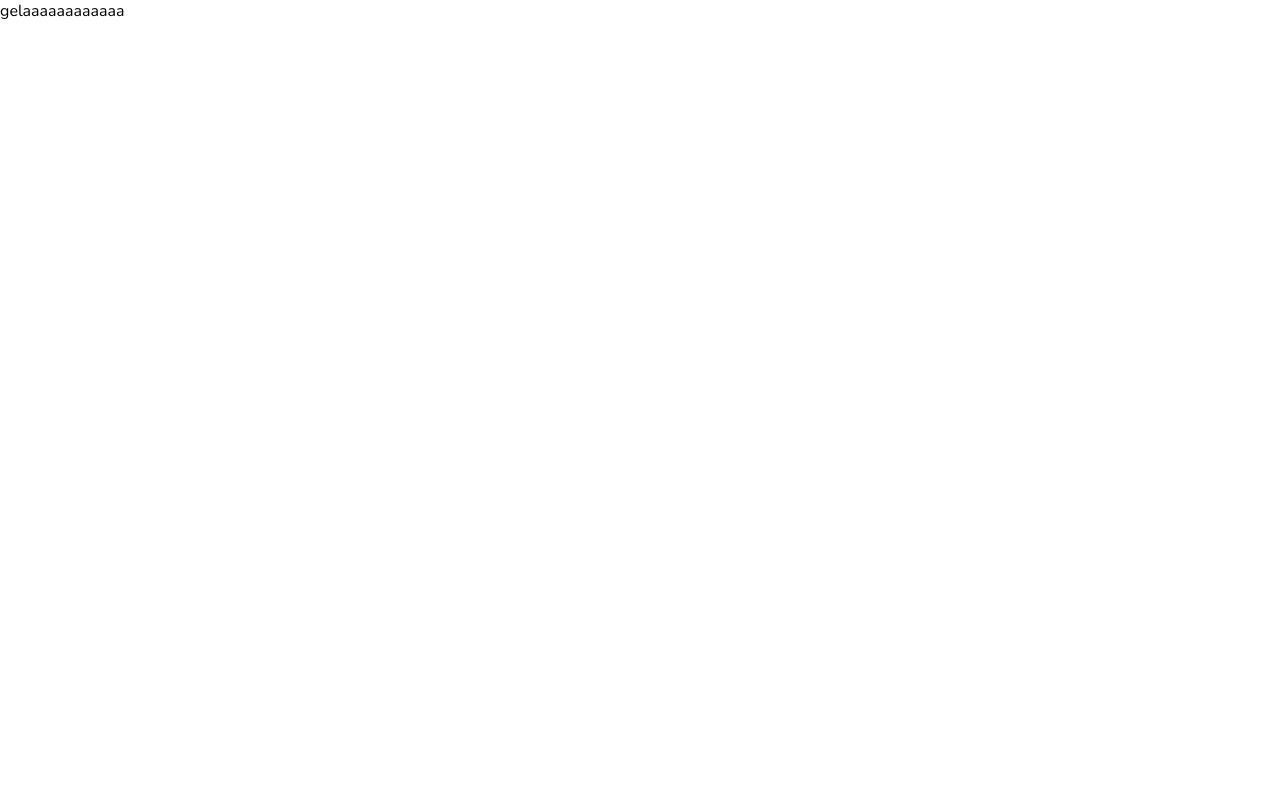
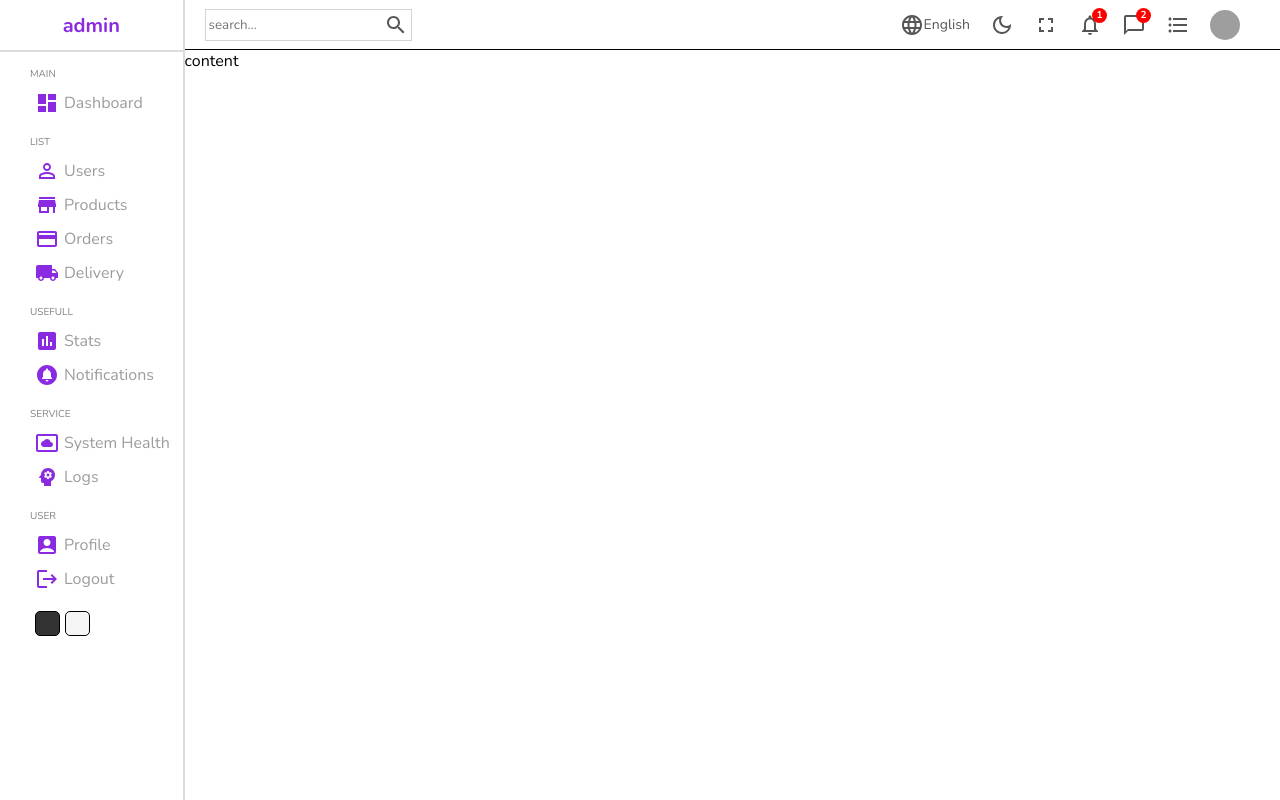
Before and after one commit to TornikeALT/admin-dashboard, a React (Create React App) app: page / in a window 1280 px wide. Built offline with nearby package versions, Linux system fonts and the light colour scheme; grey boxes are pictures that could not be loaded.

Commit message:
Create admin panel layout
made routes, also added navbar and sidebar

```diff
--- a/package.json
+++ b/package.json
@@ -3,9 +3,14 @@
   "version": "0.1.0",
   "private": true,
   "dependencies": {
+    "@emotion/react": "^11.14.0",
+    "@emotion/styled": "^11.14.0",
+    "@mui/icons-material": "^6.3.1",
+    "@mui/material": "^6.3.1",
     "cra-template": "1.2.0",
     "react": "^19.0.0",
     "react-dom": "^19.0.0",
+    "react-router-dom": "^7.1.1",
     "react-scripts": "5.0.1"
   },
   "scripts": {
--- a/src/App.jsx
+++ b/src/App.jsx
@@ -1,5 +1,33 @@
+import { BrowserRouter, Routes, Route } from "react-router-dom";
+import Home from "./pages/Home";
+import Login from "./pages/Login";
+import List from "./pages/List";
+import Single from "./pages/Single";
+import New from "./pages/New";
+
 function App() {
-  return <div className="App">gelaaaaaaaaaaaa</div>;
+  return (
+    <div className="App">
+      <BrowserRouter>
+        <Routes>
+          <Route path="/">
+            <Route index element={<Home />} />
+            <Route path="login" element={<Login />} />
+            <Route path="users">
+              <Route index element={<List />} />
+              <Route path=":userId" element={<Single />} />
+              <Route path="new" element={<New />} />
+            </Route>
+            <Route path="products">
+              <Route index element={<List />} />
+              <Route path=":productId" element={<Single />} />
+              <Route path="new" element={<New />} />
+            </Route>
+          </Route>
+        </Routes>
+      </BrowserRouter>
+    </div>
+  );
 }
 
 export default App;
--- /dev/null
+++ b/src/components/NavBar.jsx
@@ -0,0 +1,54 @@
+import classes from "../styles/navbar.module.css";
+
+import SearchIcon from "@mui/icons-material/Search";
+import LanguageIcon from "@mui/icons-material/Language";
+import DarkModeOutlinedIcon from "@mui/icons-material/DarkModeOutlined";
+import NotificationsNoneOutlinedIcon from "@mui/icons-material/NotificationsNoneOutlined";
+import ChatBubbleOutlineOutlinedIcon from "@mui/icons-material/ChatBubbleOutlineOutlined";
+import FullscreenIcon from "@mui/icons-material/Fullscreen";
+import FormatListBulletedIcon from "@mui/icons-material/FormatListBulleted";
+
+function NavBar() {
+  return (
+    <div className={classes.navbar}>
+      <div className={classes.wrapper}>
+        <div className={classes.search}>
+          <input type="text" placeholder="search..." />
+          <SearchIcon />
+        </div>
+        <div className={classes.items}>
+          <div className={classes.item}>
+            <LanguageIcon />
+            English
+          </div>
+          <div className={classes.item}>
+            <DarkModeOutlinedIcon />
+          </div>
+          <div className={classes.item}>
+            <FullscreenIcon />
+          </div>
+          <div className={classes.item}>
+            <NotificationsNoneOutlinedIcon />
+            <div className={classes.counter}>1</div>
+          </div>
+          <div className={classes.item}>
+            <ChatBubbleOutlineOutlinedIcon />
+            <div className={classes.counter}>2</div>
+          </div>
+          <div className={classes.item}>
+            <FormatListBulletedIcon />
+          </div>
+          <div className={classes.item}>
+            <img
+              src="https://images.pexels.com/photos/29371349/pexels-photo-29371349/free-photo-of-fashionable-man-in-orange-shirt-outdoors.jpeg"
+              alt="avatar"
+              className={classes.avatar}
+            />
+          </div>
+        </div>
+      </div>
+    </div>
+  );
+}
+
+export default NavBar;
--- /dev/null
+++ b/src/components/SideBar.jsx
@@ -0,0 +1,82 @@
+import classes from "../styles/sidebar.module.css";
+import DashboardIcon from "@mui/icons-material/Dashboard";
+import PersonOutlineOutlinedIcon from "@mui/icons-material/PersonOutlineOutlined";
+import StoreIcon from "@mui/icons-material/Store";
+import CreditCardIcon from "@mui/icons-material/CreditCard";
+import LocalShippingIcon from "@mui/icons-material/LocalShipping";
+import AssessmentIcon from "@mui/icons-material/Assessment";
+import CircleNotificationsIcon from "@mui/icons-material/CircleNotifications";
+import SettingsSystemDaydreamIcon from "@mui/icons-material/SettingsSystemDaydream";
+import PsychologyIcon from "@mui/icons-material/Psychology";
+import AccountBoxIcon from "@mui/icons-material/AccountBox";
+import LogoutIcon from "@mui/icons-material/Logout";
+
+function SideBar() {
+  return (
+    <div className={classes.sidebar}>
+      <div className={classes.top}>
+        <span className={classes.admin}>admin</span>
+      </div>
+      <hr className={classes.hr} />
+      <div className={classes.center}>
+        <ul>
+          <p className={classes.title}>MAIN</p>
+          <li>
+            <DashboardIcon className={classes.icon} />
+            <span>Dashboard</span>
+          </li>
+          <p className={classes.title}>LIST</p>
+          <li>
+            <PersonOutlineOutlinedIcon className={classes.icon} />
+            <span>Users</span>
+          </li>
+          <li>
+            <StoreIcon className={classes.icon} />
+            <span>Products</span>
+          </li>
+          <li>
+            <CreditCardIcon className={classes.icon} />
+            <span>Orders</span>
+          </li>
+          <li>
+            <LocalShippingIcon className={classes.icon} />
+            <span>Delivery</span>
+          </li>
+          <p className={classes.title}>USEFULL</p>
+          <li>
+            <AssessmentIcon className={classes.icon} />
+            <span>Stats</span>
+          </li>
+          <li>
+            <CircleNotificationsIcon className={classes.icon} />
+            <span>Notifications</span>
+          </li>
+          <p className={classes.title}>SERVICE</p>
+          <li>
+            <SettingsSystemDaydreamIcon className={classes.icon} />
+            <span>System Health</span>
+          </li>
+          <li>
+            <PsychologyIcon className={classes.icon} />
+            <span>Logs</span>
+          </li>
+          <p className={classes.title}>USER</p>
+          <li>
+            <AccountBoxIcon className={classes.icon} />
+            <span>Profile</span>
+          </li>
+          <li>
+            <LogoutIcon className={classes.icon} />
+            <span>Logout</span>
+          </li>
+        </ul>
+      </div>
+      <div className={classes.bottom}>
+        <div className={classes.option_one}></div>
+        <div className={classes.option_two}></div>
+      </div>
+    </div>
+  );
+}
+
+export default SideBar;
--- a/src/pages/Home.jsx
+++ b/src/pages/Home.jsx
@@ -1,5 +1,17 @@
+import SideBar from "../components/SideBar";
+import Navbar from "../components/NavBar";
+import classes from "../styles/home.module.css";
+
 function Home() {
-  return "home";
+  return (
+    <div className={classes.home}>
+      <SideBar />
+      <div className={classes.container}>
+        <Navbar />
+        content
+      </div>
+    </div>
+  );
 }
 
 export default Home;
--- /dev/null
+++ b/src/styles/home.module.css
@@ -0,0 +1,6 @@
+.home {
+  display: flex;
+}
+.container {
+  flex: 6;
+}
--- /dev/null
+++ b/src/styles/navbar.module.css
@@ -0,0 +1,55 @@
+.navbar {
+  height: 50px;
+  border-bottom: 1px solid black;
+  display: flex;
+  align-items: center;
+  font-size: 14px;
+  color: #555;
+}
+.wrapper {
+  display: flex;
+  padding: 20px;
+  width: 100%;
+  justify-content: space-between;
+}
+.items {
+  display: flex;
+  align-items: center;
+}
+.item {
+  display: flex;
+  align-items: center;
+  margin-right: 20px;
+  position: relative;
+}
+.search {
+  display: flex;
+  align-items: center;
+  border: 0.5px solid lightgray;
+  padding: 3px;
+}
+input {
+  border: none;
+  outline: none;
+  background: transparent;
+}
+.avatar {
+  width: 30px;
+  height: 30px;
+  border-radius: 50%;
+}
+.counter {
+  width: 15px;
+  height: 15px;
+  border-radius: 50%;
+  background-color: red;
+  color: white;
+  display: flex;
+  justify-content: center;
+  align-items: center;
+  font-size: 10px;
+  font-weight: bold;
+  position: absolute;
+  right: -5px;
+  top: -5px;
+}
--- /dev/null
+++ b/src/styles/sidebar.module.css
@@ -0,0 +1,70 @@
+.sidebar {
+  flex: 1;
+  border-right: 2px solid gainsboro;
+  min-height: 100vh;
+}
+.top {
+  display: flex;
+  height: 50px;
+  justify-content: center;
+  align-items: center;
+}
+.admin {
+  color: blueviolet;
+  font-size: 20px;
+  font-weight: bold;
+}
+.hr {
+  border: 0.5px solid gainsboro;
+  height: 0;
+}
+.center {
+  padding-left: 30px;
+}
+.center ul {
+  list-style: none;
+}
+.center li {
+  display: flex;
+  align-items: center;
+  padding: 5px;
+  gap: 5px;
+  cursor: pointer;
+}
+.center li:hover {
+  background-color: rgb(221, 221, 220);
+}
+.center span {
+  color: rgb(157, 155, 155);
+}
+.title {
+  font-size: 10px;
+  color: gray;
+  margin-top: 15px;
+  margin-bottom: 5px;
+}
+.icon {
+  color: blueviolet;
+}
+.bottom {
+  display: flex;
+  cursor: pointer;
+  padding-left: 30px;
+  margin-top: 15px;
+  margin-left: 5px;
+  gap: 5px;
+}
+.option_one {
+  width: 25px;
+  height: 25px;
+  border: 1px solid black;
+  border-radius: 5px;
+  background-color: #333;
+}
+.option_two {
+  width: 25px;
+  height: 25px;
+  border: 1px solid black;
+  border-radius: 5px;
+  background-color: whitesmoke;
+}
```
Also changed, not shown: 1 other file (tests, documents, lock files or other folders).
